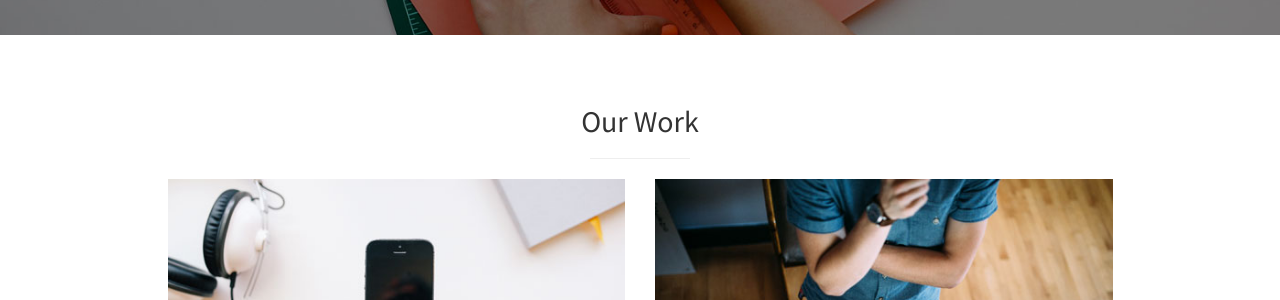
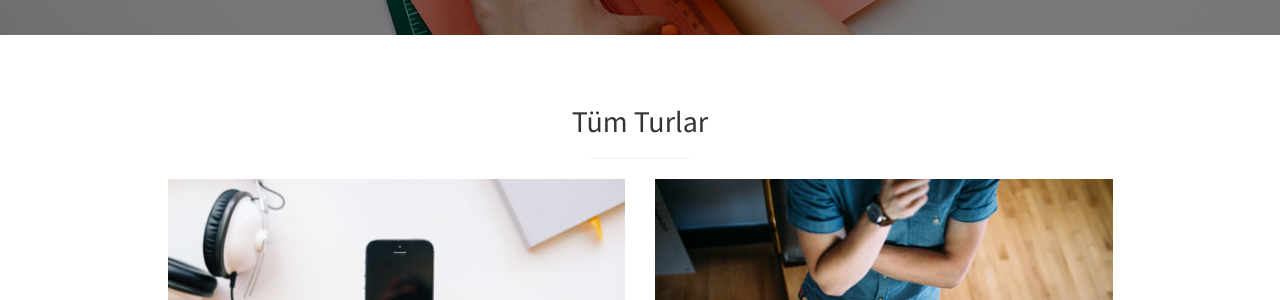
Before and after one commit to hilalvarol/hilalvarol.github.io, a Jekyll site: the page built from index.html, in a window 1280 px wide and 900 px high, scrolled down 1867 px. Shown: the part 158-458 px from the top of the window. Built offline with Jekyll 4.4.1, drawn with Linux system fonts in a browser that asks for light colours; some of the changed text lies outside the part shown.

Commit message:
Update portfolio.html

```diff
--- a/_includes/portfolio.html
+++ b/_includes/portfolio.html
@@ -2,7 +2,7 @@
   <div class="container">
     <div class="row">
       <div class="col-lg-10 col-lg-offset-1 text-center">
-        <h2>Our Work</h2>
+        <h2>Tüm Turlar</h2>
         <hr class="small">
         <div class="row">
           <div class="col-md-6">
@@ -35,7 +35,7 @@
           </div>
         </div>
         <!-- /.row (nested) -->
-        <a href="#" class="btn btn-dark">View More Items</a>
+        <a href="#" class="btn btn-dark">Daha Fazla Tur..</a>
       </div>
       <!-- /.col-lg-10 -->
     </div>
```
